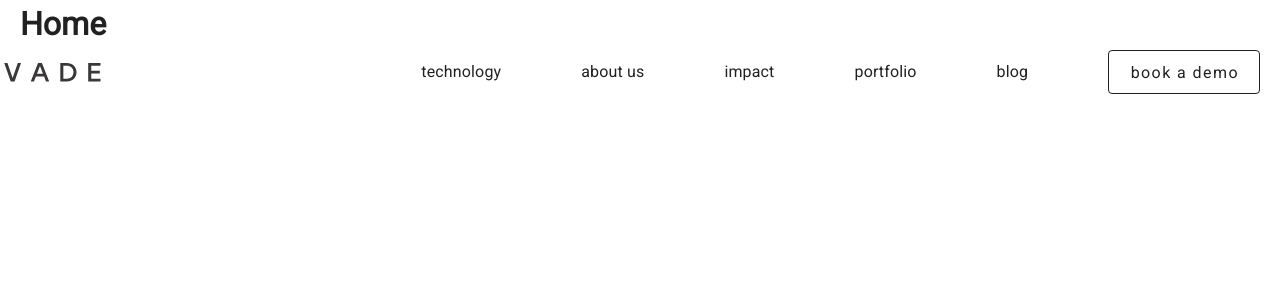
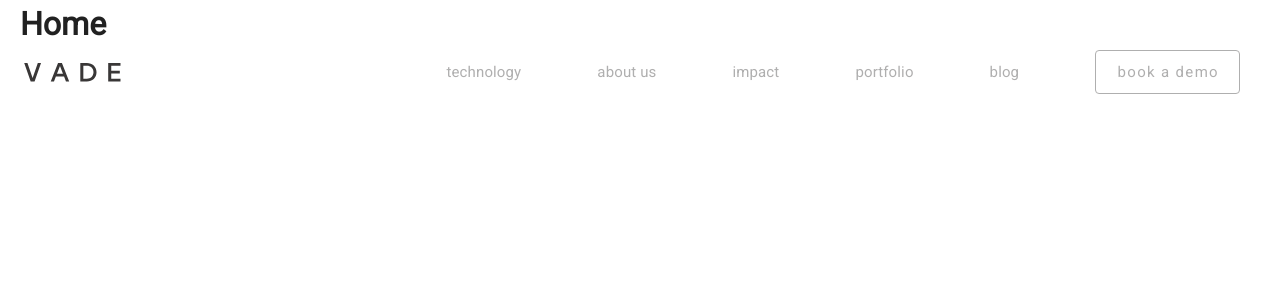
Before and after one commit to deadbeathd07/vade, a Vue app: page / in a window 1280 px wide. Shown: the top 300 px of the page. Built offline with nearby package versions, Linux system fonts and the light colour scheme.

Commit message:
header component has been finished

```diff
--- a/src/components/VadeHeader.vue
+++ b/src/components/VadeHeader.vue
@@ -1,20 +1,33 @@
 <template>
-	<v-app-bar :elevation="0" scroll-behavior="hide" class="mt-10">
+	<v-app-bar
+		:elevation="0"
+		scroll-behavior="hide"
+		class="mt-10 vade-max-width"
+		color="transparent"
+		absolute
+	>
 		<template v-slot:prepend>
 			<img src="../assets/logo-1.svg" alt="logo" />
 		</template>
 		<template v-slot:append>
-			<v-list class="d-flex">
+			<v-list
+				class="d-flex opacity-40"
+				:base-color="palette['primary-nav-text']"
+			>
 				<v-list-item
 					v-for="(value, name, index) in nav"
 					:key="index"
-					class="mr-12"
+					class="mr-11"
 					@click="goLink(value)"
 				>
-					<v-list-item-title v-text="name" />
+					<v-list-item-title v-text="name" class="vade-base-text" />
 				</v-list-item>
 				<v-list-item>
-					<v-btn size="large" variant="outlined" class="text-lowercase"
+					<v-btn
+						size="large"
+						variant="outlined"
+						class="text-lowercase vade-base-text"
+						:color="palette['primary-nav-text']"
 						>book a demo</v-btn
 					>
 				</v-list-item>
@@ -25,8 +38,10 @@
 
 <script setup>
 import { useRouter } from 'vue-router';
+import { useStore } from 'vuex';
 
 const router = useRouter();
+const store = useStore();
 
 const nav = {
 	technology: '/technology',
@@ -35,6 +50,9 @@ const nav = {
 	portfolio: '/portfolio',
 	blog: '/blog',
 };
+
+const palette = store.state.palette;
+
 function goLink(path) {
 	return router.push(path);
 }
```
